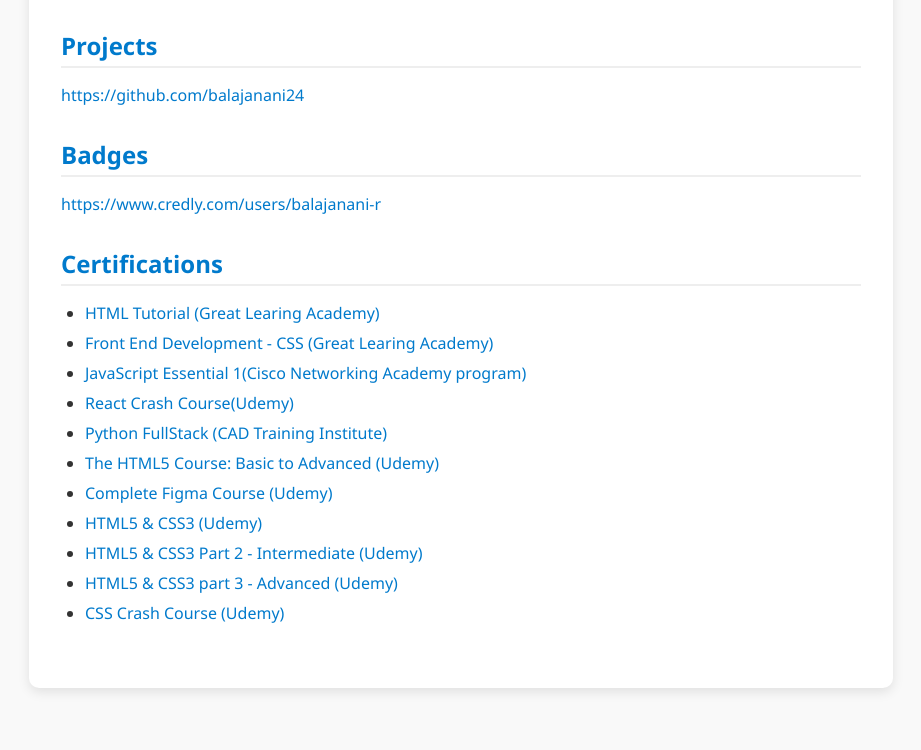
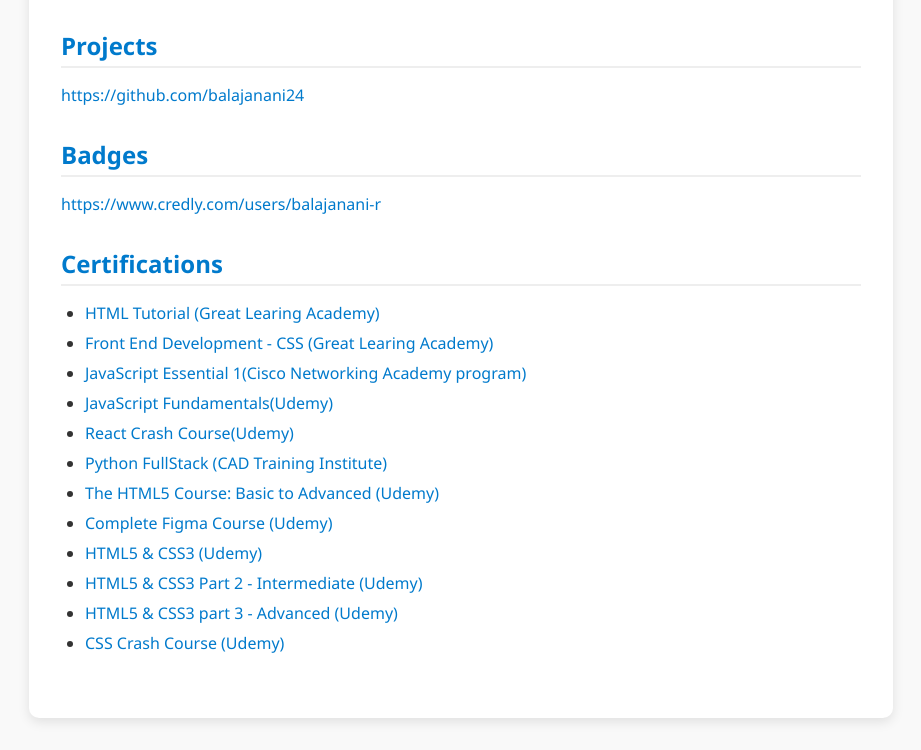
Before and after one commit to balajanani24/Portfolio, a plain HTML site: page index.html in a window 1280 px wide. Shown: the part 1663-2413 px from the top of the page, without its empty margins (179-1100 px from the left). Before the commit the page ends 2383 px from the top, so only its background shows below. Drawn offline with Linux system fonts and the light colour scheme.

Commit message:
Update1 index.html

```diff
--- a/index.html
+++ b/index.html
@@ -111,17 +111,18 @@
   <h2>Certifications</h2>
   <ul class="certifications">
 
-    <li><a href="https://www.dropbox.com/scl/fi/m4to8i6817u18he5lar77/Balajanani-R-1.pdf?rlkey=1x3ozhsiqwie04cxrwsizak42&st=424l6nze&dl=0" target="_blank">HTML Tutorial (Great Learing Academy)</a></li>
-    <li><a href="https://www.dropbox.com/scl/fi/c4axz588vy3eze6548ctl/Balajanani-R-2.pdf?rlkey=zj9gcqwck8xicywb7kx7mmc49&st=tuhjsqjw&dl=0" target="_blank">Front End Development - CSS (Great Learing Academy)</a></li>
-    <li><a href="https://www.dropbox.com/scl/fi/8nk3a99nnyq5v3o65xuu6/cisco_Js1.pdf?rlkey=8gghglctqyczwnkshmn3cupbt&st=gzbmy77p&dl=0" target="_blank">JavaScript Essential 1(Cisco Networking Academy program)</a></li>
-    <li><a href="https://www.dropbox.com/scl/fi/l6aofbz0zw2g5t7f4mgzh/reactCrachcourse.pdf?rlkey=268of2o9t29edbsmyzppfo5ji&st=4l6hlh5u&dl=0" target="_blank">React Crash Course(Udemy)</a></li>
-    <li><a href="https://www.dropbox.com/scl/fi/fcn3ejyjspp7zfz0nuzeq/IMG20250718055332.jpg?rlkey=d98mss9kfob0chlew957goe2v&st=m83nzitr&dl=0" target="_blank">Python FullStack (CAD Training Institute)</a></li>
-    <li><a href="https://www.dropbox.com/scl/fi/ilgbkgio67vlu1a66rk2x/UC-36603414-edc2-4167-bf22-2dbf4b012abc.pdf?rlkey=j21x4ed46spn4t8gbguapypo1&st=7lugvng7&dl=0" target="_blank">The HTML5 Course: Basic to Advanced (Udemy)</a></li>
-    <li><a href="https://www.dropbox.com/scl/fi/dazbook1bm9dba1j64xdv/udemy_figma.pdf?rlkey=mwekj1pmlr1qqzw9r9dqk3gsr&st=yhzs2wsj&dl=0" target="_blank">Complete Figma Course (Udemy)</a></li>
-    <li><a href="https://www.dropbox.com/scl/fi/0e04hhmy24vco6vfhnwk5/UC-fdd626ba-eaf6-43cf-97df-27e6e6617722.pdf?rlkey=nbpt5z9n3f1wfeu9s6tr4ifd6&st=qlqjs83k&dl=0" target="_blank">HTML5 & CSS3 (Udemy)</a></li>
-    <li><a href="https://www.dropbox.com/scl/fi/bhizqrtk54ba91jc49mzt/UC-683ac4b5-0761-46ff-b539-0621dc62baa0.pdf?rlkey=j5ryzx4p0b35hc07gvjgo1enc&st=iuqfqzug&dl=0" target="_blank">HTML5 & CSS3 Part 2 - Intermediate (Udemy)</a></li>
-    <li><a href="https://www.dropbox.com/scl/fi/e1fvm9cvbtx8f6slc2kp8/UC-8a43ecaf-8140-4a58-94e8-09c964c4653d.pdf?rlkey=olhphtvj4dxw46584a11cfzbt&st=f51cgr1f&dl=0" target="_blank">HTML5 & CSS3 part 3 - Advanced (Udemy)</a></li>
-    <li><a href="https://www.dropbox.com/scl/fi/ycxkaej55x6qu8osrfs1d/UC-3ef05e5b-2eca-4153-82a1-160ebccc708f_css.pdf?rlkey=27mq5ofj9f2g3j1pbx1jgwkbb&st=eb78z6n5&dl=0" target="_blank">CSS Crash Course (Udemy)</a></li>
+    <li><a href="my_acheivements\Balajanani R (1).pdf" target="_blank">HTML Tutorial (Great Learing Academy)</a></li>
+    <li><a href="my_acheivements\Balajanani R (2).pdf" target="_blank">Front End Development - CSS (Great Learing Academy)</a></li>
+    <li><a href="my_acheivements\cisco_Js1.pdf" target="_blank">JavaScript Essential 1(Cisco Networking Academy program)</a></li>
+    <li><a href="my_acheivements\UC-e4ae626d-1bb2-484d-b6cf-b03052f6a962.pdf" target="_blank">JavaScript Fundamentals(Udemy)</a></li>
+    <li><a href="my_acheivements\reactCrachcourse.pdf" target="_blank">React Crash Course(Udemy)</a></li>
+    <li><a href="my_acheivements\IMG20250718055332.jpg" target="_blank">Python FullStack (CAD Training Institute)</a></li>
+    <li><a href="my_acheivements\UC-36603414-edc2-4167-bf22-2dbf4b012abc.pdf" target="_blank">The HTML5 Course: Basic to Advanced (Udemy)</a></li>
+    <li><a href="my_acheivements\udemy_figma.pdf" target="_blank">Complete Figma Course (Udemy)</a></li>
+    <li><a href="my_acheivements\UC-fdd626ba-eaf6-43cf-97df-27e6e6617722.pdf" target="_blank">HTML5 & CSS3 (Udemy)</a></li>
+    <li><a href="my_acheivements\UC-683ac4b5-0761-46ff-b539-0621dc62baa0.pdf" target="_blank">HTML5 & CSS3 Part 2 - Intermediate (Udemy)</a></li>
+    <li><a href="my_acheivements\UC-8a43ecaf-8140-4a58-94e8-09c964c4653d.pdf" target="_blank">HTML5 & CSS3 part 3 - Advanced (Udemy)</a></li>
+    <li><a href="my_acheivements\UC-3ef05e5b-2eca-4153-82a1-160ebccc708f_css.pdf" target="_blank">CSS Crash Course (Udemy)</a></li>
   </ul>
 </section>
 
```
